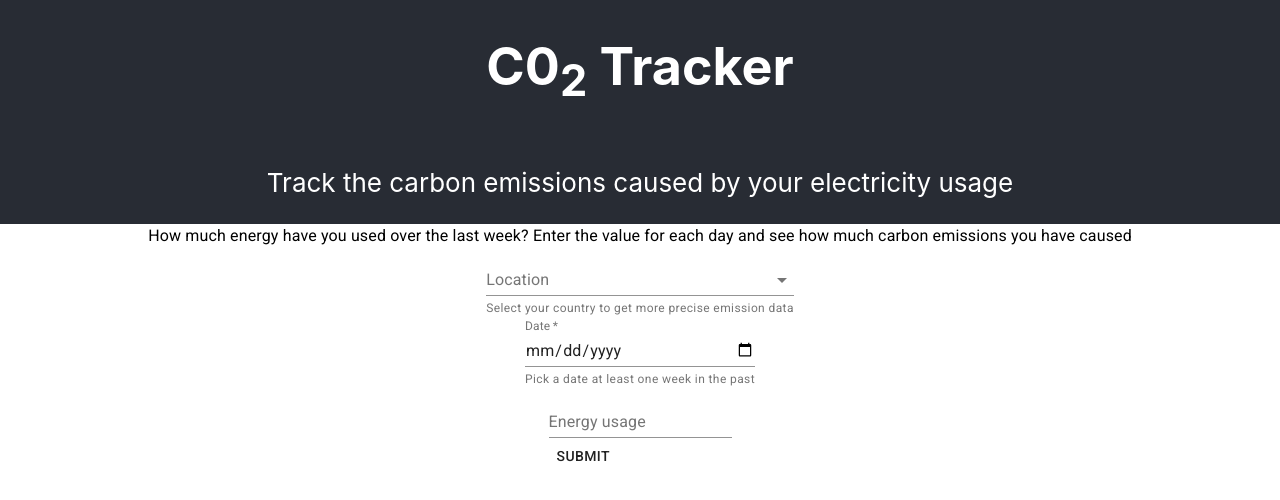
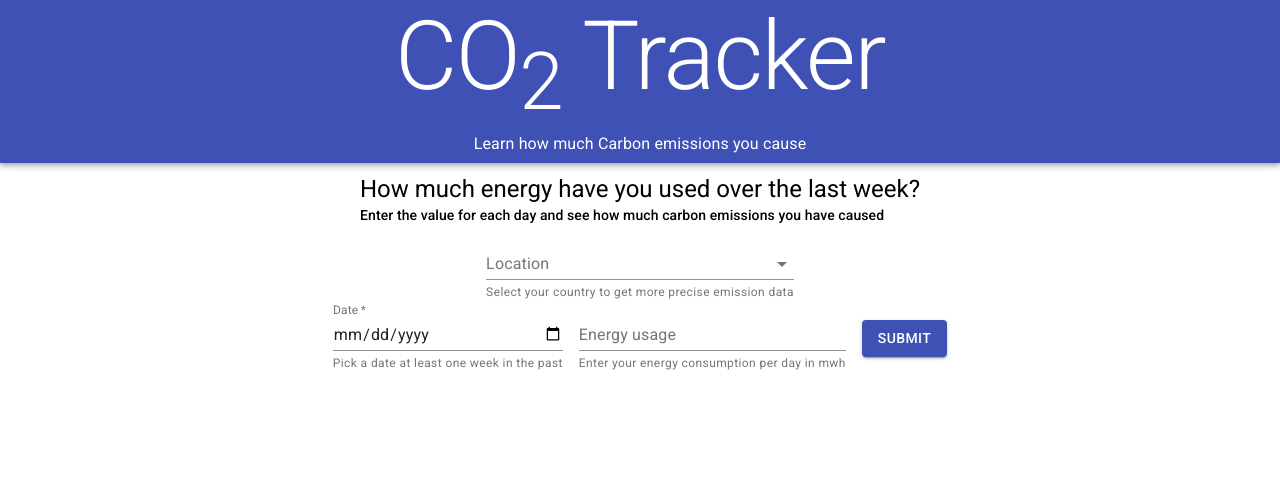
Before and after one commit to Haimchen/co2-tracker, a React (Create React App) app: page / in a window 1280 px wide. Shown: the top 500 px of the page. Built offline with nearby package versions, Linux system fonts and the light colour scheme.

Commit message:
extract HeaderBar and improve styling with more Material UI Components

```diff
--- a/src/App.css
+++ b/src/App.css
@@ -1,10 +1,13 @@
-.App-header {
-  background-color: #282c34;
-  min-height: 20vh;
+.HeaderBar-container {
   display: flex;
-  flex-direction: column;
   align-items: center;
-  justify-content: center;
-  font-size: calc(10px + 2vmin);
-  color: white;
 }
+
+.UsageForm-container{
+  padding-top: 10px;
+  padding-bottom: 20px;
+}
+
+.EmissionsChart-container {
+  padding: 15px;
+}
--- a/src/App.tsx
+++ b/src/App.tsx
@@ -4,6 +4,7 @@ import { Grid } from '@material-ui/core';
 import './App.css';
 import UsageForm from './components/UsageForm';
 import EmissionsChart from './components/EmissionsChart';
+import HeaderBar from './components/HeaderBar';
 import fetchEmissionData from './api/fetchEmissionData';
 
 
@@ -13,7 +14,7 @@ export type InputData = {
   location: string,
 }
 
-type DataEntry = InputData & {
+export type DataEntry = InputData & {
   carbonEmission: number,
 }
 
@@ -48,11 +49,7 @@ function App() {
 
   return (
     <div className="App">
-      <header className="App-header">
-        <h1>C0<sub>2</sub> Tracker</h1>
-        <p>Track the carbon emissions caused by your electricity usage</p>
-      </header>
-      <section>
+      <HeaderBar />
         <Grid container alignItems="center" justify="center" direction="column">
           <Grid item>
             <UsageForm onSubmit={handleNewData}/>
@@ -63,7 +60,6 @@ function App() {
             </Grid>
           )}
         </Grid>
-      </section>
     </div>
   );
 }
--- a/src/components/EmissionsChart.tsx
+++ b/src/components/EmissionsChart.tsx
@@ -1,15 +1,20 @@
 import React from 'react';
+import { Paper } from '@material-ui/core';
 import { LineChart, Line, Tooltip, XAxis, YAxis } from 'recharts';
 
-const EmissionsChart = ({data}: any) => {
+import type { DataEntry } from '../App';
+
+const EmissionsChart = ({data}: { data: DataEntry[]}) => {
 
     return (
+        <Paper className="EmissionsChart-container">
             <LineChart width={400} height={400} data={data}>
                 <Line type="monotone" dataKey="carbonEmission" stroke="#8884d8" />
                 <XAxis dataKey="date" />
                 <YAxis label={{ value: 'CO2 emissions in kg', angle: -90, position: 'insideLeft' }}/>
                 <Tooltip formatter={(value) => [`${value} kg`, "carbon emitted"]}/>
             </LineChart>
+        </Paper>
     )
 }
 
--- /dev/null
+++ b/src/components/HeaderBar.tsx
@@ -0,0 +1,17 @@
+import React from 'react'
+import { AppBar, Typography } from '@material-ui/core'
+
+const HeaderBar = () => {
+    return(
+        <div>
+        <AppBar position="static" className="HeaderBar-container">
+            <Typography variant="h1">
+            CO<sub>2</sub> Tracker
+            </Typography>
+            <Typography variant="subtitle1" gutterBottom>Learn how much Carbon emissions you cause</Typography>
+        </AppBar>
+        </div>
+    )
+}
+
+export default HeaderBar;
--- a/src/components/UsageForm.tsx
+++ b/src/components/UsageForm.tsx
@@ -34,8 +34,12 @@ const UsageForm = ({ onSubmit }: { onSubmit: (input: InputData) => void}) => {
     const blockLocationChange = !!date;
 
     return (
-        <Grid container alignItems="center" justify="center" direction="column">
-            <Typography>How much energy have you used over the last week? Enter the value for each day and see how much carbon emissions you have caused </Typography>
+        <form onSubmit={handleSubmit}>
+            <Grid container alignItems="center" justify="center" direction="column" className="UsageForm-container">
+                <Grid item>
+                    <Typography variant="h5">How much energy have you used over the last week? </Typography>
+                    <Typography variant="subtitle2" gutterBottom>Enter the value for each day and see how much carbon emissions you have caused </Typography>
+                </Grid>
                 <Grid item>
                     <FormControl>
                         <InputLabel id="location-select-label">Location</InputLabel>
@@ -45,14 +49,16 @@ const UsageForm = ({ onSubmit }: { onSubmit: (input: InputData) => void}) => {
                             value={location}
                             onChange={handleLocationChange}
                             autoWidth
+                            required
                         >
                             <MenuItem value="" disabled>Select your country</MenuItem>
                             <MenuItem value={'us'}>USA</MenuItem>
                             <MenuItem value={'ca'}>Canada</MenuItem>
                         </Select>
-                <FormHelperText>{blockLocationChange ? "You can't change the location during data entry. You need to start over with another location" : "Select your country to get more precise emission data"}</FormHelperText>
+                        <FormHelperText>{blockLocationChange ? "You can't change the location during data entry." : "Select your country to get more precise emission data"}</FormHelperText>
                     </FormControl>
                 </Grid>
+                <Grid item container direction="row" alignItems="center" spacing={2}>
                     <Grid item>
                         <TextField
                             id="date"
@@ -68,24 +74,28 @@ const UsageForm = ({ onSubmit }: { onSubmit: (input: InputData) => void}) => {
                             helperText={date ? "Next date will be automatically selected" : "Pick a date at least one week in the past"}
                         />
                     </Grid>
-            <form onSubmit={handleSubmit}>
                         <Grid item>
                             <FormControl>
                                 <InputLabel>{ date ? `Energy usage on ${date}` : "Energy usage"}</InputLabel>
                                 <Input
-                        placeholder="Enter your energy consumption in mwh"
+                                    placeholder="your energy consumption"
                                     type="number"
                                     required
                                     value={energyConsumption}
                                     onChange={handleEnergyConsumptionChange}
                                     inputProps={{ min: 0, step: 0.0001 }}
                                     ref={energyInput}
+                                    fullWidth
                                     />
+                                <FormHelperText>Enter your energy consumption per day in mwh</FormHelperText>
                             </FormControl>
                         </Grid>
-                <Button type="submit">Submit</Button>
+                        <Grid item>
+                            <Button type="submit" variant="contained" color="primary">Submit</Button>
+                        </Grid>
+                </Grid>
+            </Grid>
         </form>
-        </Grid>
     )
 }
 
```
Lines whose indentation alone changed are shown as unchanged.
